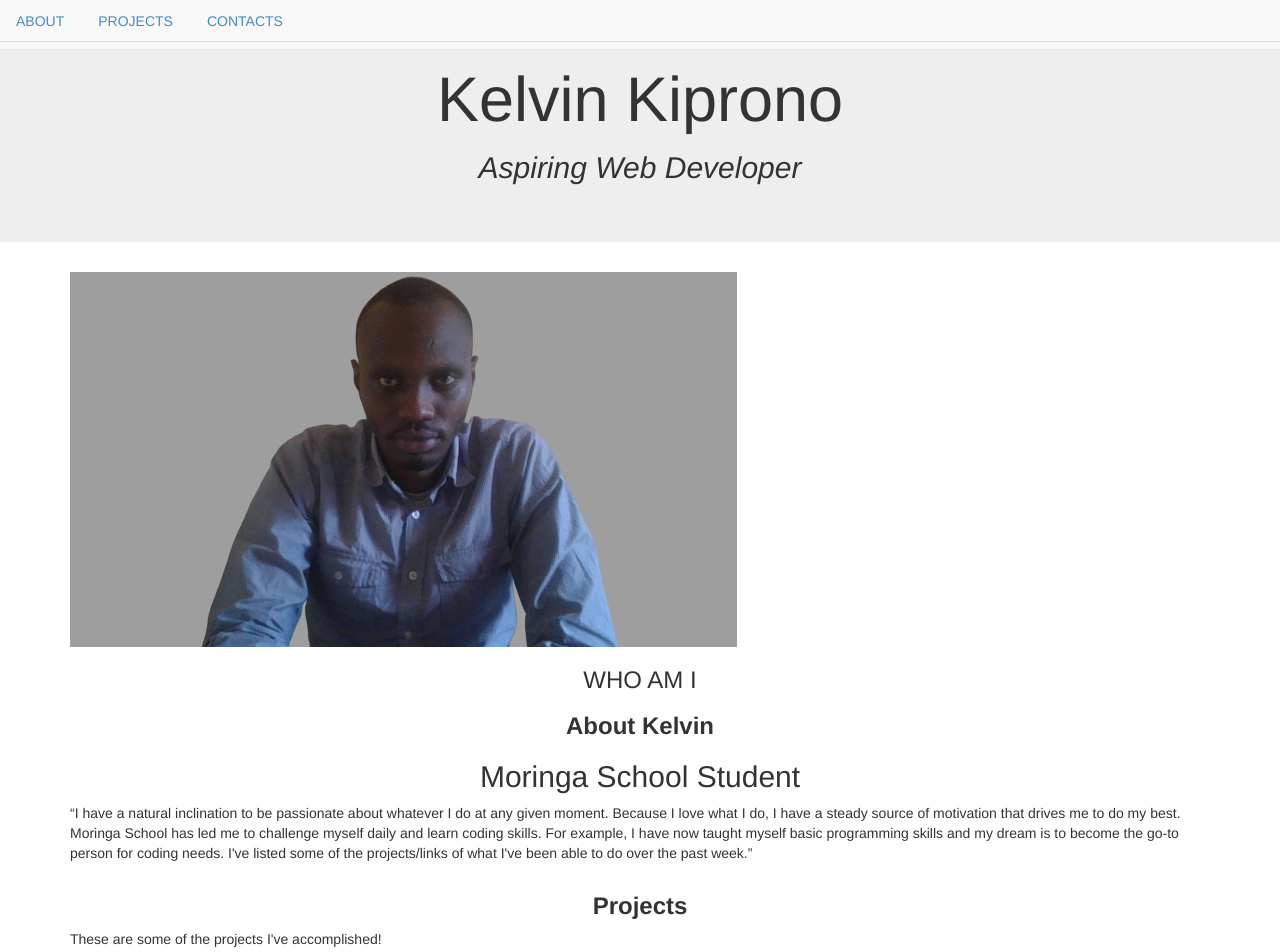
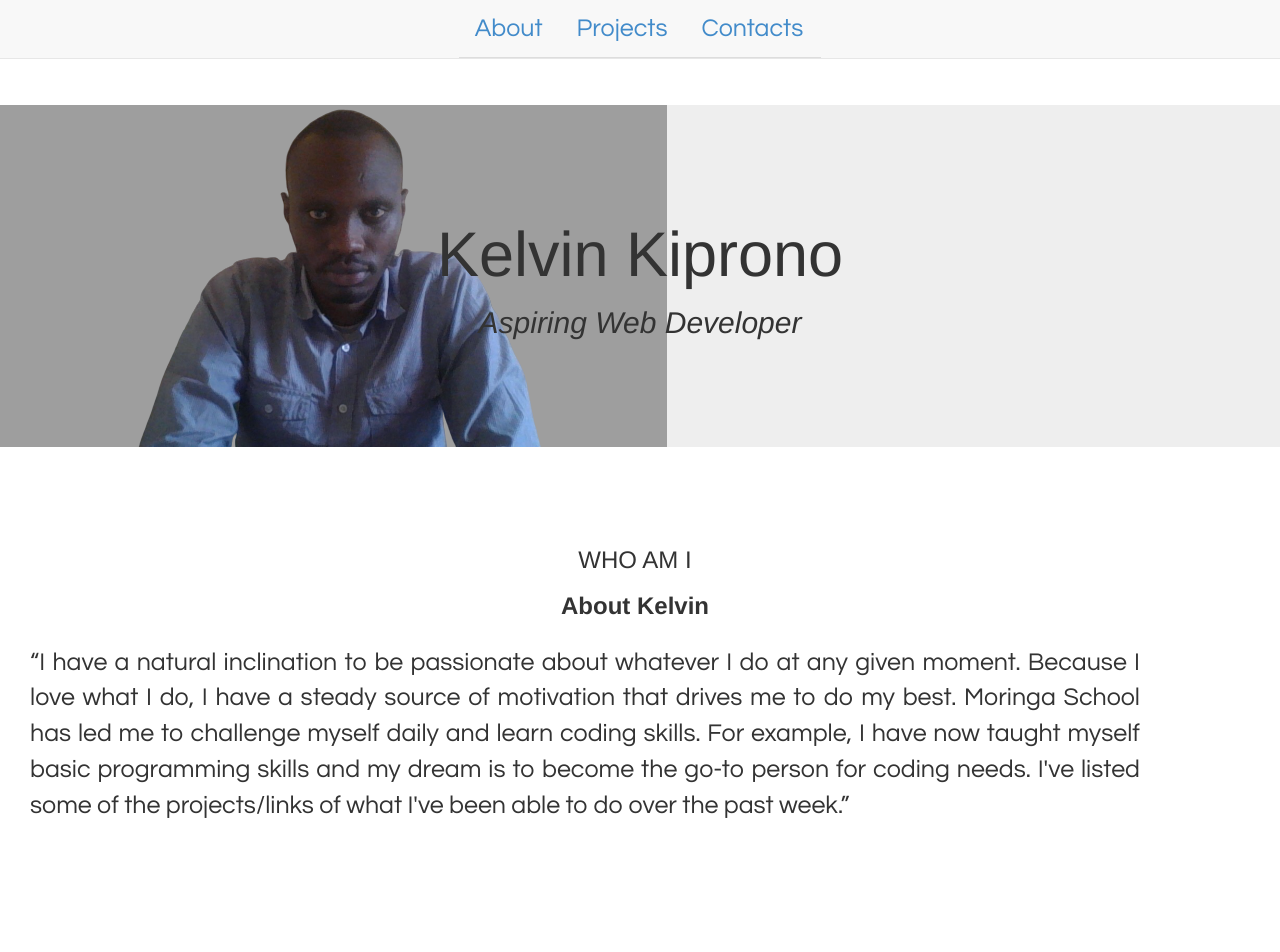
Before and after one commit to kelvin53/portfolio, a plain HTML site: page index.html in a window 1280 px wide. Shown: the top 952 px of the page. Drawn offline with Linux system fonts and the light colour scheme.

Commit message:
modify images/css files

```diff
--- a/css/styles.css
+++ b/css/styles.css
@@ -1,41 +1,64 @@
-.container{
-    position: relative;
-    background-repeat: no-repeat;
-    background-size: cover;
-    }
+body {
+    background-color: transparent;
+  }
 
-    body{
-    font-family: sans-serif;
-    }
-    h1,h2,h3{
-      text-align: center;
+  .container {
+    font-family: 'Century Gothic', 'CenturyGothic', 'AppleGothic', sans-serif;
+    text-align: center;
+    padding: 50px 200px 50px 200px;
+    display: inline-block;
+    justify-content: center;
+  }
 
-    }
-    p {
-    text-decoration-color: blueviolet;
-    text-decoration-style: wavy;
+  .navbar {
+    display: block;
+    padding-left: 200px;
+    padding-right: 200px;
+    display: -webkit-flex;
+    justify-content: center;
+  }
 
 
-    }
-    .pic{
-    position: relative;
-    height: 70px;
-    width: 60px;
-    float: left;
-    }
-    nav>ul{
-    text-align: center;
-    padding-bottom: 20px;
-    }
-    ul>li{
-    display: inline-block;
-    }
-    ul>li>a{
-    text-transform: uppercase;
+  .jumbotron {
+    background-color: rgb(232, 252, 228);
+    font-family: 'Century Gothic', 'CenturyGothic', 'AppleGothic', sans-serif;
+    display: -webkit-flex;
+    justify-content: center;
+    background-image: url(../images/kelvin.png);
+    background-repeat: no-repeat;
+  }
+
+  h3 {
+    font-size: 40px;
+    margin-left: 100px;
+  }
+
+  p {
+    font-size: 25px;
+    text-align: justify;
+    margin-left: 100px;
+    padding: 15px;
+  }
+   img {
+    border-radius: 50%;
+    width: 50%;
+    height: auto;
+
+  }
+
+  .underline {
+    text-decoration: underline;
+  }
+
+  li {
+    font-size: 25px;
+    list-style-position: inside;
+    text-align: justify;
+  }
+
+  ol li {
+    margin-left: auto;
+    margin-right: auto;
+    margin-left: 60px;
     padding: 10px;
-    text-decoration: none;
-    }
-    ul>li>a:hover{
-    background-color: red;
-    color: black;
-    }
+  }
--- a/index.html
+++ b/index.html
@@ -36,12 +36,6 @@
     </div>
   </div>
 
-  <div class="container">
-    <div class="me">
-      <img src="images/kelvin.png" alt="me">
-    </div>
-  </div>
-
 
   <!-- About Me -->
   <a name="about"></a>
@@ -49,7 +43,6 @@
     <div class="about">
       <h3>WHO AM I</h3>
       <h3><strong>About Kelvin</strong></h3>
-      <h2>Moringa School Student</h2>
       <p>“I have a natural inclination to be passionate about whatever I do at any given moment. Because I love what I do, I have a steady source of motivation that
       drives me to do my best. Moringa School has led me to challenge myself daily and learn
       coding skills. For example, I have now taught myself basic programming skills and my dream is to become the go-to person for coding needs. I've listed some
```
Also changed, not shown: images/c.png (deleted), images/code.png (renamed from images/code.jpg), images/code2.png (renamed from images/code2.jpg), images/images.png (deleted).
